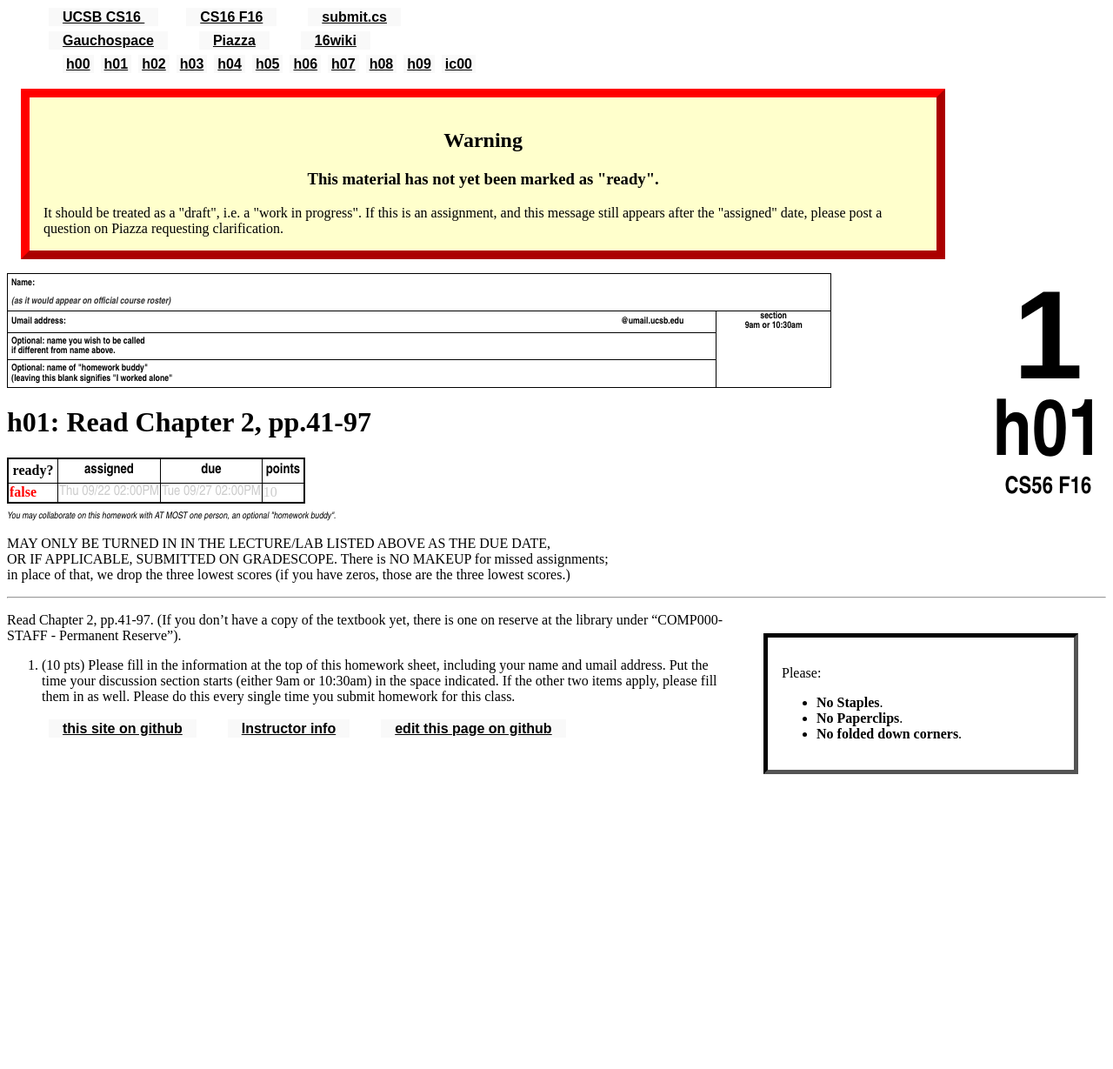
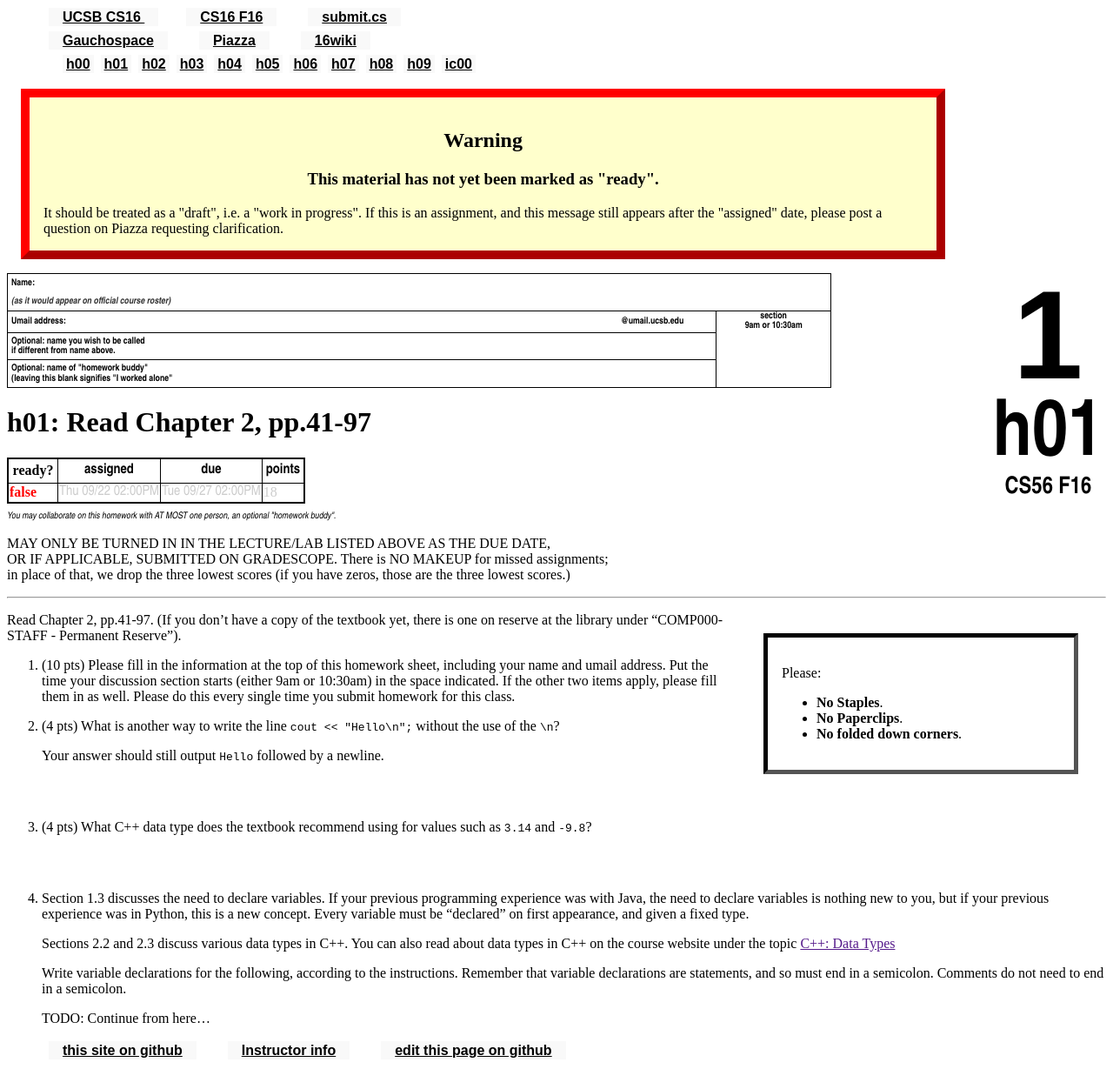
Before and after one commit to ucsb-cs16-s16/https-ucsb-cs16-s17.github.io, a Jekyll site: the page built from _hwk/h01.md, in a window 1280 px wide. Shown: the whole page at 87% size. Built offline with Jekyll 4.4.1, drawn with Linux system fonts in a browser that asks for light colours; before the commit the page ends 922 px from its top, so only the background shows below that.

Commit message:
Update h01.md

```diff
--- a/_hwk/h01.md
+++ b/_hwk/h01.md
@@ -14,5 +14,31 @@ Read Chapter 2, pp.41-97.    (If you don't have a copy of the textbook yet, ther
 
 {% include hwk_li_name_10pts.html %}
 
+<li markdown="1" style="margin-bottom:4em;">
+
+(4 pts) What is another way to write the line `cout << "Hello\n";` without the use of the `\n`?
+
+Your answer should still output `Hello` followed by a newline.
+
+</li>
+
+<li markdown="1" style="margin-bottom:4em;">
+(4 pts) What C++ data type does the textbook recommend using for values such as `3.14` and `-9.8`?
+</li>
+
+
+
+<li  markdown="1">
+
+Section 1.3 discusses the need to declare variables.  If your previous programming experience was with Java, the need to declare variables is nothing new to you, but if your previous experience was in Python, this is a new concept.   Every variable must be "declared" on first appearance, and given a fixed type.
+
+Sections 2.2 and 2.3 discuss various data types in C++.   You can also read about data types in C++ on the course website under the topic [C++: Data Types]()
+
+Write variable declarations for the following, according to the instructions.  Remember that variable declarations are statements, and so must end in a semicolon.   Comments do not need to end in a semicolon.
+
+TODO: Continue from here...
+
+</li>
+
 
 </ol>
```
